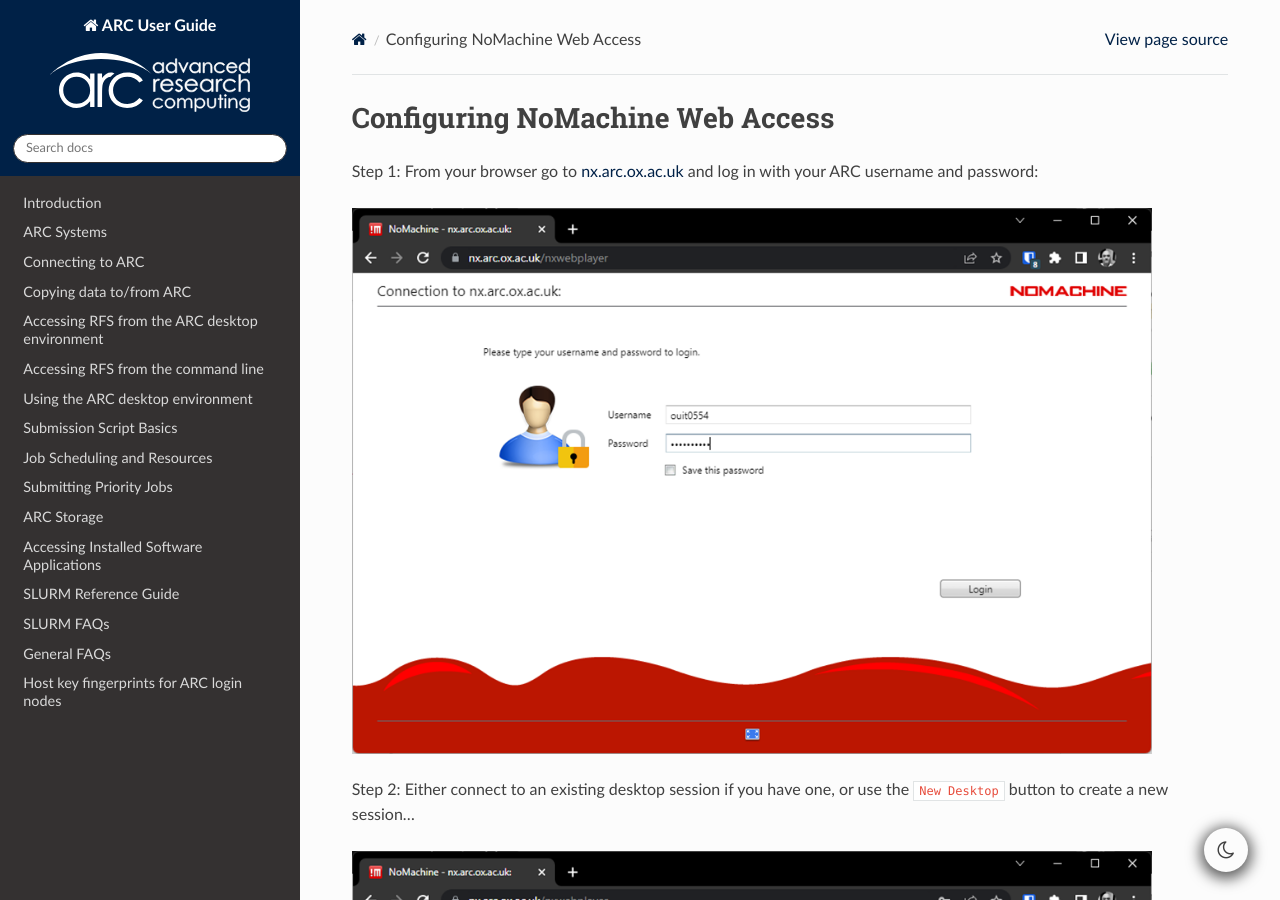
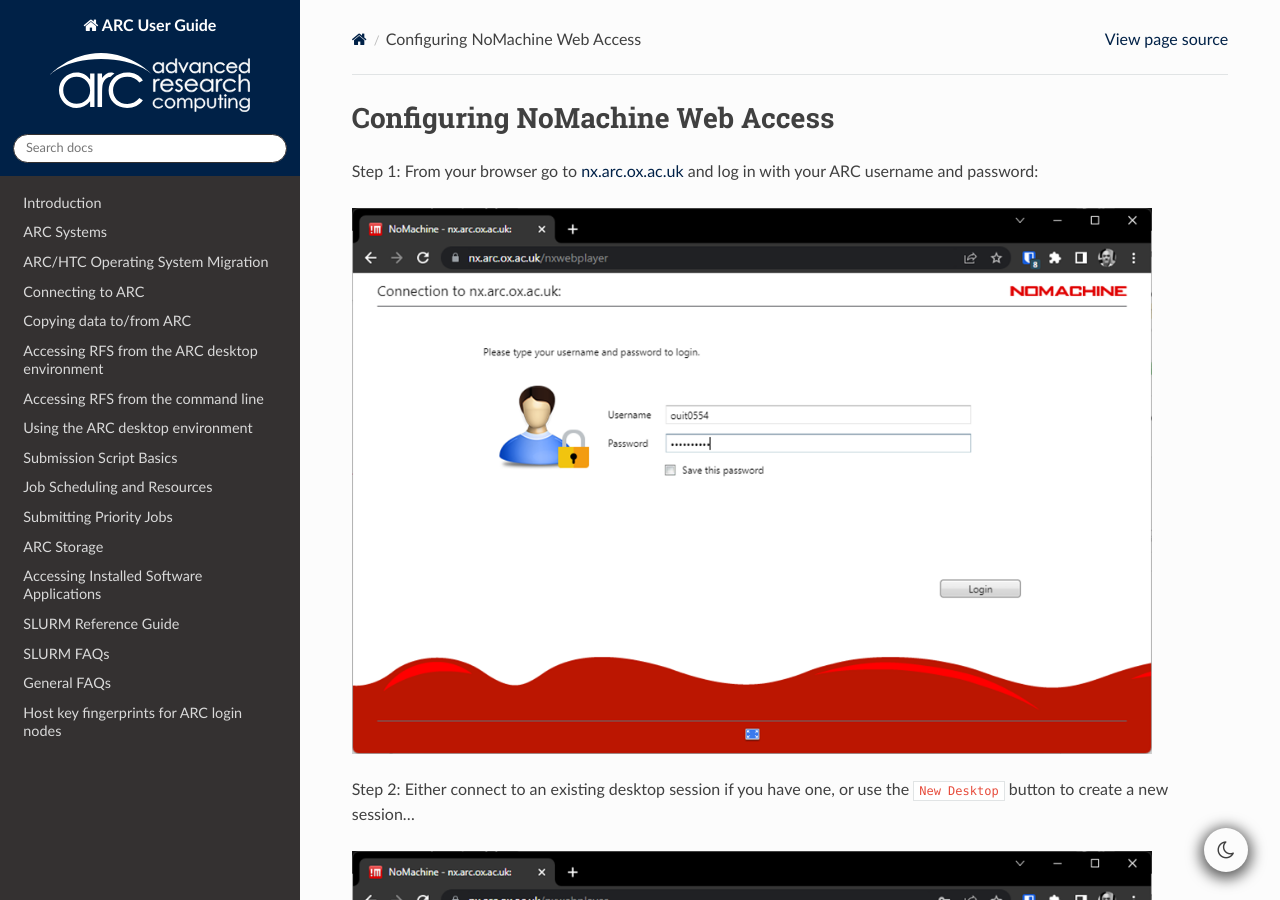
Before and after one commit to tina-friedrich/arc-user-guide, a Sphinx documentation site: the page built from docs/source/arc-nx-web.rst, in a window 1280 px wide and 900 px high. Built offline with Sphinx 7.4.7 and the Read the Docs theme 3.1.0, drawn with Linux system fonts in a browser that asks for light colours.

Commit message:
Update index.rst

```diff
--- a/docs/source/index.rst
+++ b/docs/source/index.rst
@@ -6,6 +6,7 @@
 
    introduction
    arc-systems
+   arc-os-migration
    connecting-to-arc
    arc-copying-data
    arc-gfx-interactive
```
